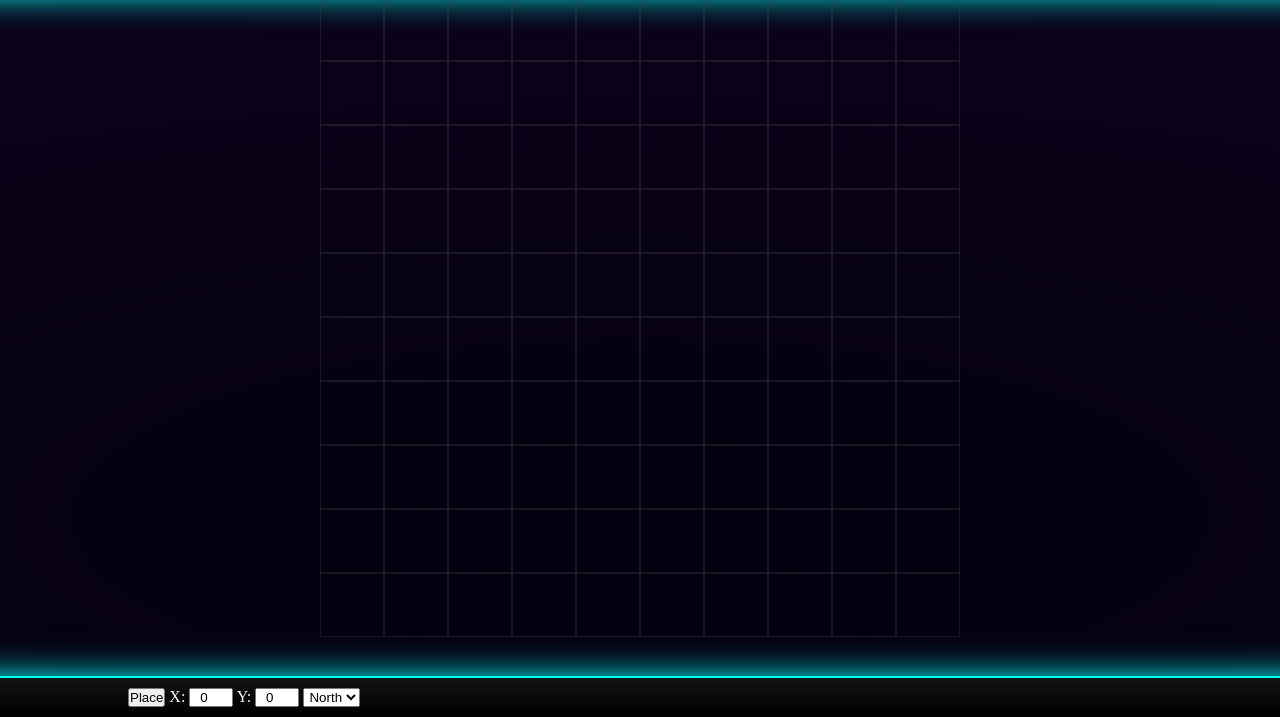
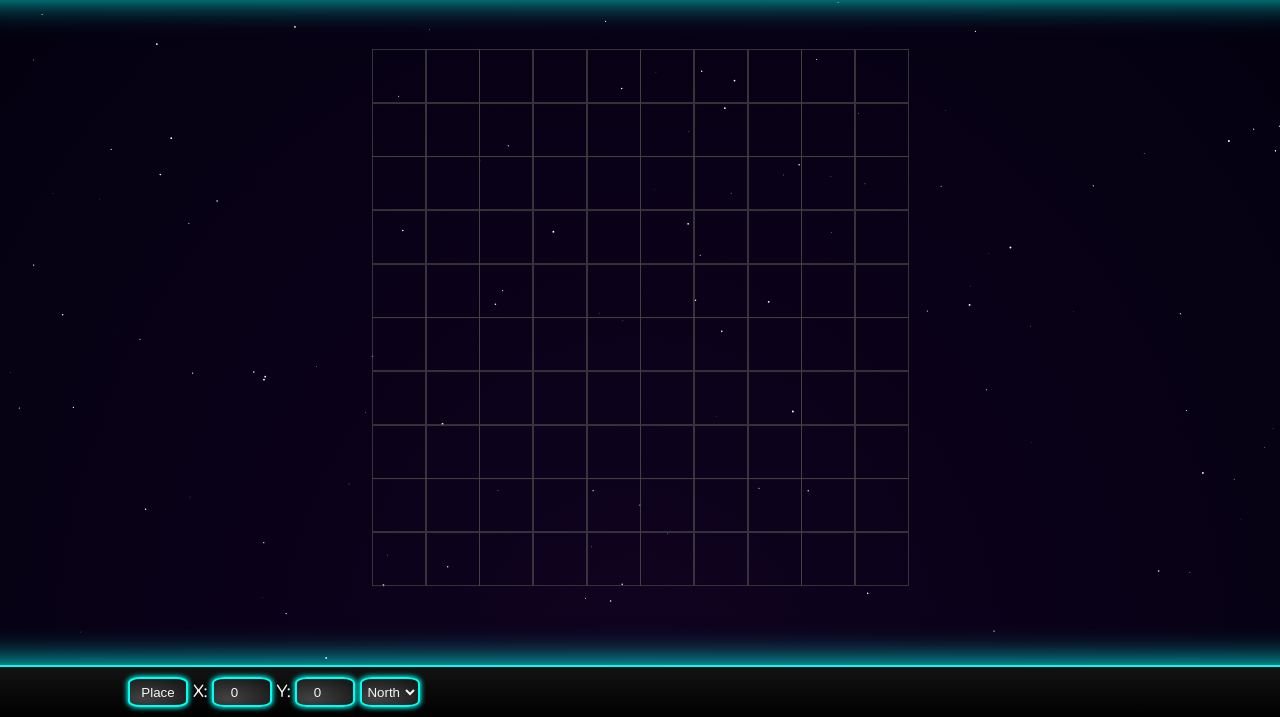
Before and after one commit to 5Babbitt/Toy-Drone, a plain HTML site: page index.html in a window 1280 px wide. Shown: the part 83-800 px from the top of the page. Drawn offline with Linux system fonts and the light colour scheme.

Commit message:
Add Stars

```diff
--- a/css/style.css
+++ b/css/style.css
@@ -11,7 +11,7 @@
     --accent-colour: rgb(0, 255, 242);
     --bullet-colour: aqua;
 
-    --border-colour: rgba(70, 70, 70, 0.35);
+    --border-colour: rgba(70, 70, 70, 0.75);
 
     --text-colour: whitesmoke;
 }
@@ -54,12 +54,38 @@ body {
 }
 
 .footer {
+    font-family: "Comfortaa", serif;
+    font-optical-sizing: auto;
+    font-weight: 600;
+    font-style: normal;
     flex-wrap: wrap-reverse;
     justify-content: space-between;
     position: fixed;
     bottom: 0;
     border-top: 2px solid var(--accent-colour);
     box-shadow: 0 5rem 2rem 5rem var(--accent-colour);
+}
+
+.drone-btn, #x-input, #y-input, #heading-input {
+    background: repeating-radial-gradient(at 25% 75%, #424242 0%, #121212 100%);
+    color: var(--text-colour);
+    height: 30px;
+    width: 60px;
+    border-radius: 20%;
+    border: 2px solid var(--accent-colour);
+    box-shadow: 0 0 5px 1px var(--accent-colour);
+}
+
+.drone-btn {
+    background-color: black;
+}
+
+#x-input, #y-input {
+    color: var(--text-colour);
+}
+
+#heading-input {
+    color: var(--text-colour);
 }
 
 .footer-placement-settings {
@@ -84,7 +110,8 @@ body {
 }
 
 .content {
-    height: 100vh;
+    overflow: hidden;
+    height: calc(100vh - (1.25vh * 2) - 60px);
     width: 100vw;
     display: flex;
     flex-direction: column;
@@ -93,8 +120,7 @@ body {
     align-content: center;
     align-items: center;
     padding: 10%;
-    background: repeating-radial-gradient(at 25% 75%,
-    var(--bg-gradient-colour1) 0%, var(--bg-gradient-colour2) 100%) no-repeat 0 0/200% 100%;
+    background: radial-gradient(ellipse at bottom, var(--bg-gradient-colour2) 0%, var(--bg-gradient-colour1) 100%)
 }
 
 .grid {
@@ -153,3 +179,8 @@ body {
         opacity: 0;
     }
 }
+
+.stars {
+    position: absolute;
+    background: transparent;
+}
--- a/index.html
+++ b/index.html
@@ -12,13 +12,14 @@
         <h1>Toy Drone</h1>
     </div>
     <div class="content" id="content">
+        <canvas id="stars" class="stars"></canvas>
         <div id="grid" class="grid">
 
         </div>
     </div>
     <div class="footer" id="footer">
         <div class="footer-placement-settings">
-            <button onclick="Place()">Place</button>
+            <button onclick="Place()" class="drone-btn">Place</button>
             <label for="x-input">X: </label>
             <input type="number" name="x-input" id="x-input" min="0" max="9" value="0">
             <label for="y-input">Y: </label>
--- a/scripts/drone.js
+++ b/scripts/drone.js
@@ -73,9 +73,9 @@ class Drone {
 
   // Get the element position and rotation used for element transform
   getElementTransform() {
-    let x = this.position.scale(CellSize()).x;
-    let y = this.position.scale(-CellSize()).y;
-    let rot = this.elementRotation;
+    const x = this.position.scale(CellSize()).x;
+    const y = this.position.scale(-CellSize()).y;
+    const rot = this.elementRotation;
 
     return `translate(${x}px, ${y}px) rotate(${rot}deg)`;
   }
@@ -138,7 +138,11 @@ const GridRect = () => {
 
 const CellSize = () => {
   const content = document.getElementById("content");
-  const gridContainerSize = Math.min(window.innerWidth, content.getBoundingClientRect().height);
+  const headerHeight = document.getElementById("header").offsetHeight;
+  const footerHeight = document.getElementById("footer").offsetHeight;
+  const availableHeight = window.innerHeight - headerHeight - footerHeight;
+
+  const gridContainerSize = Math.min(window.innerWidth, availableHeight);
   return gridContainerSize / gridSize * (4/5);
 };
 
@@ -332,3 +336,61 @@ function isValidPosition(pos) {
 
   return true;
 }
+
+const canvas = document.getElementById("stars");
+const ctx = canvas.getContext("2d");
+
+canvas.width = window.innerWidth;
+canvas.height = window.innerHeight;
+
+const stars = [];
+
+function InitStars() {
+  stars.length = 0;
+  const canvas = document.getElementById("stars");
+  const ctx = canvas.getContext("2d");
+
+  canvas.width = window.innerWidth;
+  canvas.height = window.innerHeight;
+
+  for (let i = 0; i < 150; i++) {
+    stars.push({
+      x: Math.random() * canvas.width,
+      y: Math.random() * canvas.height,
+      radius: Math.random(),
+      speed: Math.random() * 0.25 + 0.05
+    });
+  }
+}
+
+function DrawStars() {
+  const canvas = document.getElementById("stars");
+  const ctx = canvas.getContext("2d");
+
+  ctx.clearRect(0, 0, canvas.width, canvas.height);
+
+  for (const star of stars) {
+    ctx.beginPath();
+    ctx.arc(star.x, star.y, star.radius, 0, Math.PI * 2);
+    ctx.fillStyle = 'white';
+    ctx.fill();
+    ctx.closePath();
+
+    star.y -= star.speed;
+
+    if (star.y < 0) {
+      star.y = canvas.height;
+    }
+  }
+
+  requestAnimationFrame(DrawStars);
+}
+
+window.addEventListener("resize", () => {
+  canvas.width = window.innerWidth;
+  canvas.height = window.innerHeight;
+  InitStars();
+})
+
+InitStars();
+DrawStars();
```
